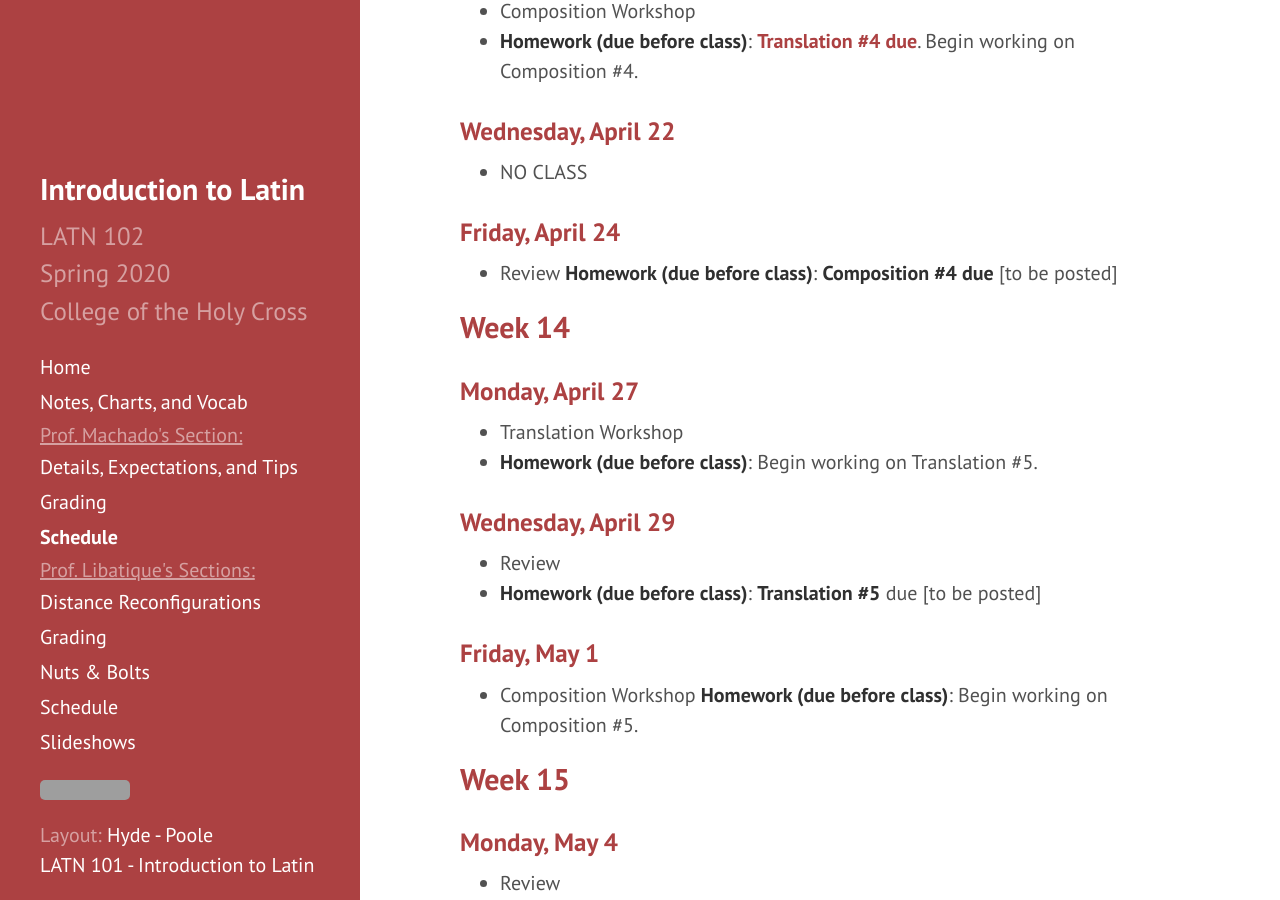
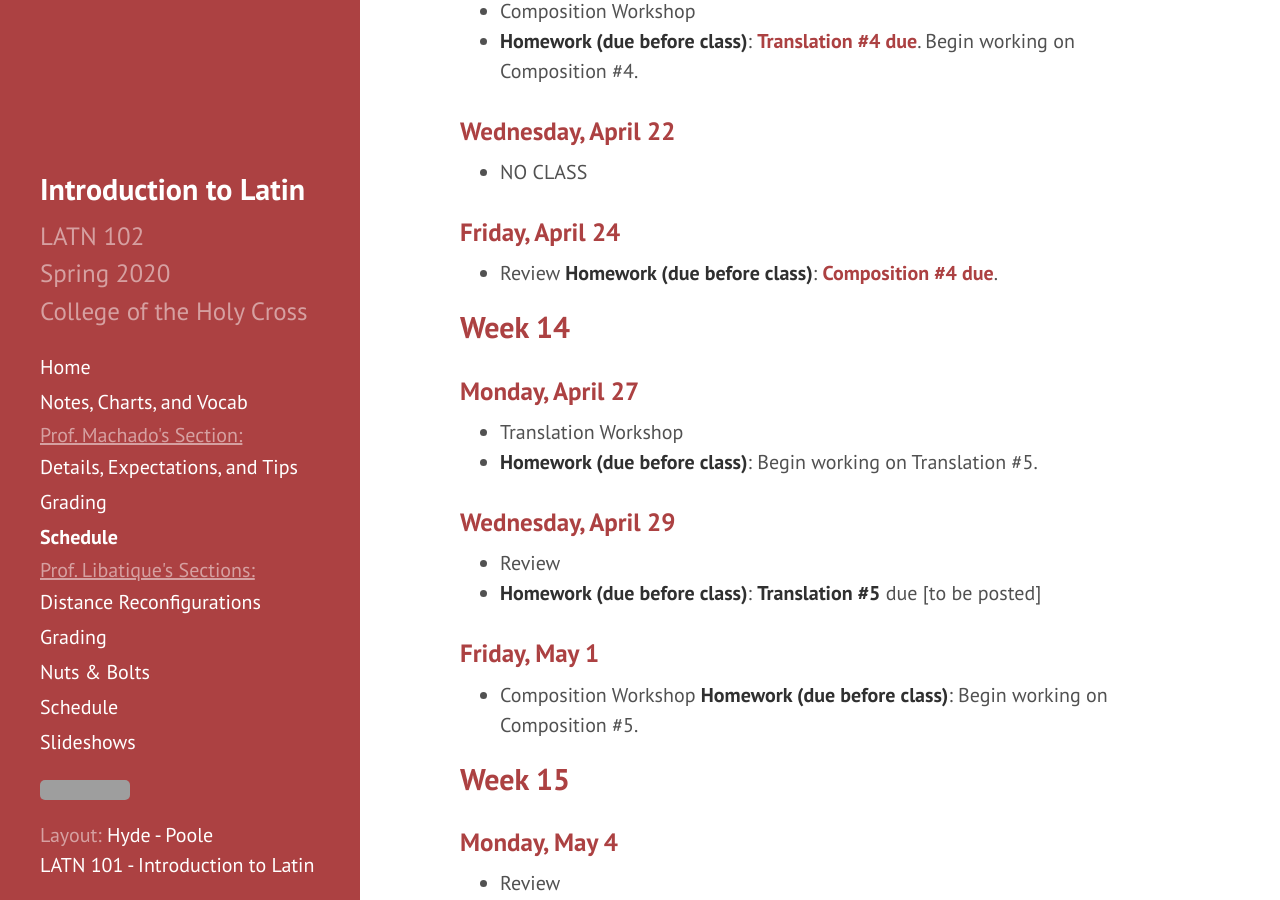
Before and after one commit to DLibatique/LATN102-S20, a Jekyll site: the page built from _pages/schedule-DM.md, in a window 1280 px wide and 900 px high, scrolled down 7221 px. Built offline with Jekyll 4.4.1, drawn with Linux system fonts in a browser that asks for light colours; grey boxes are pictures that could not be loaded.

Commit message:
added comp link

```diff
--- a/_pages/schedule-DM.md
+++ b/_pages/schedule-DM.md
@@ -225,7 +225,7 @@
 ### Friday, April 24
 - Review
 **Homework (due before class)**:
-**Composition #4 due** [to be posted]
+[**Composition #4 due**](https://docs.google.com/document/d/1oUuKDt66gTZWrghtUnZNqcd6gY0x8ehWJPJga9XymH4/edit?usp=sharing).
 
 ## Week 14
 
```
